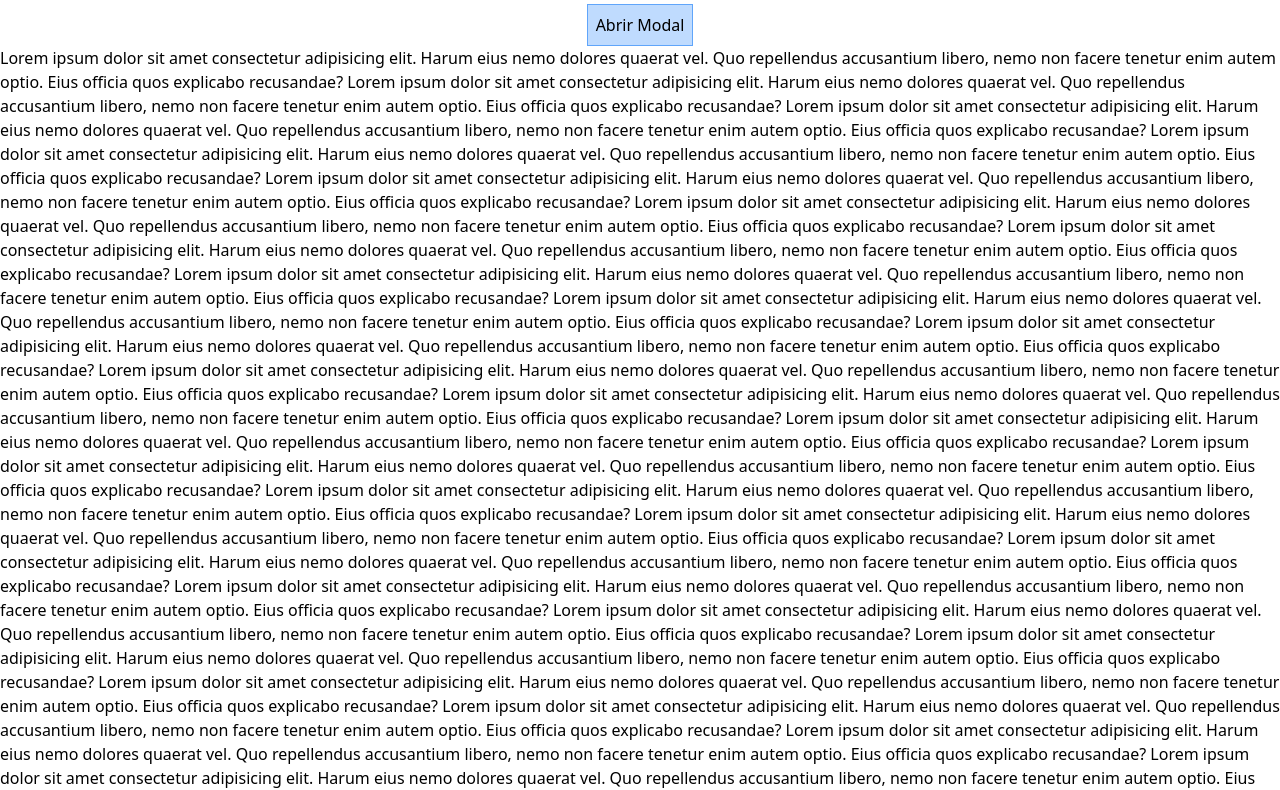
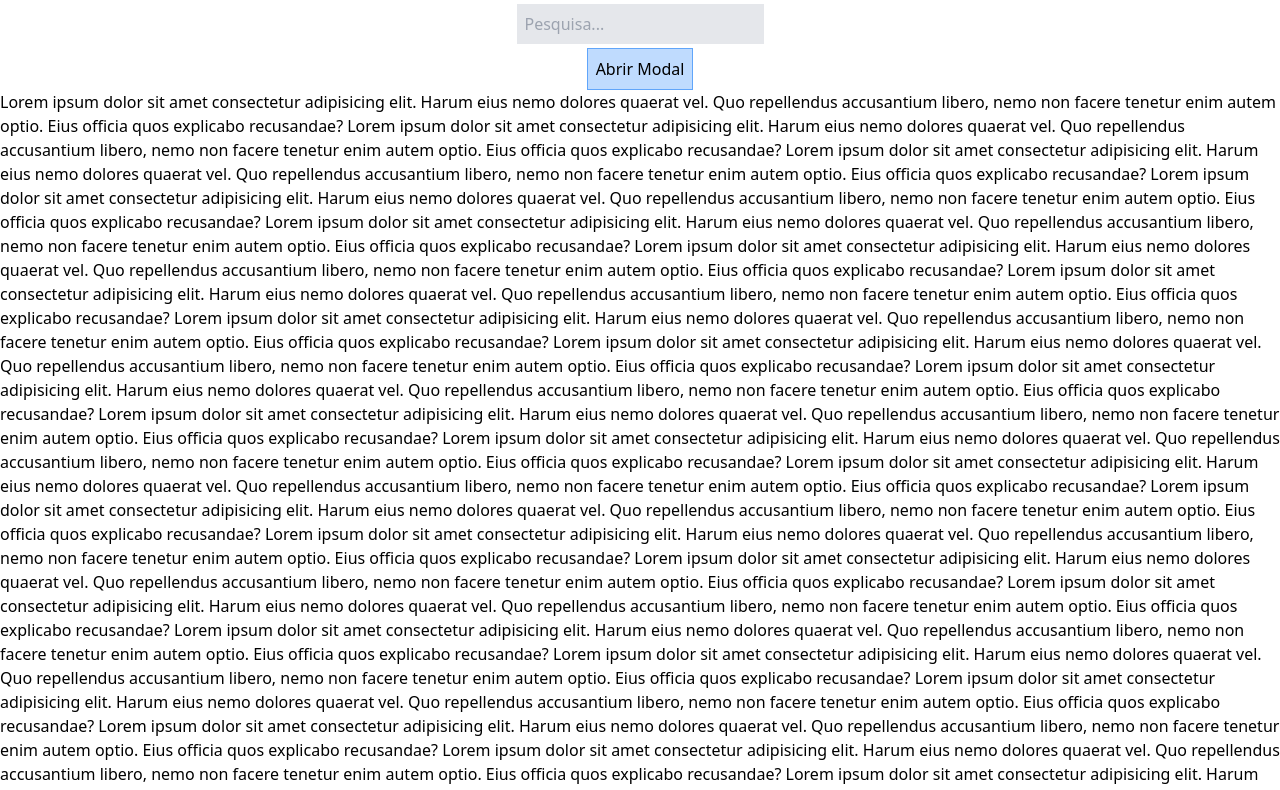
Before and after one commit to KingTimer12/components-tailwind, a React (Vite) app: page / in a window 1280 px wide. Shown: the top 790 px of the page. Built offline with nearby package versions, Linux system fonts and the light colour scheme.

Commit message:
feat: dropdown search

```diff
--- a/src/App.jsx
+++ b/src/App.jsx
@@ -1,8 +1,15 @@
+import DropdownSearch from "./components/dropdown"
 import Modal from "./components/modal"
 
 function App() {
   return (
     <main className="flex flex-col justify-center items-center ">
+    <DropdownSearch items={[
+      {value: 1, label: "Abacaxi"},
+      {value: 2, label: "Banana"},
+      {value: 3, label: "Avião"},
+      {value: 4, label: "Bola"},
+    ]} />
       <Modal>
         <Modal.Trigger className="p-2 bg-blue-200 border border-blue-400 hover:bg-blue-300 transition-colors duration-200 mt-1">
           Abrir Modal
--- /dev/null
+++ b/src/components/dropdown/index.jsx
@@ -0,0 +1,63 @@
+import { useEffect } from "react";
+import { useRef } from "react";
+import { useState } from "react";
+import { RemoveScroll } from "react-remove-scroll";
+
+const DropdownSearch = ({items}) => {
+  const [open, setOpen] = useState(false)
+  const [selected, setSelected] = useState({label: '', value: ''})
+  const [search, setSearch] = useState('')
+
+  const inputRef = useRef(null)
+  const divRef = useRef(null)
+
+  const handleClickOutside = (event) => {
+    if ((inputRef.current && !inputRef.current.contains(event.target)) && (divRef.current && !divRef.current.contains(event.target))) {
+      setOpen(false)
+    }
+  };
+
+  useEffect(() => {
+    document.addEventListener('mousedown', handleClickOutside);
+    return () => {
+      document.removeEventListener('mousedown', handleClickOutside);
+    };
+  }, []);
+
+  return (
+    <div className="mt-1">
+      <input
+        ref={inputRef}
+        onFocus={() => setOpen(true)}
+        className="p-2 bg-gray-200 cursor-pointer focus:cursor-text"
+        type="text"
+        placeholder="Pesquisa..."
+        value={selected.label}
+        onChange={(e) => {
+          setSearch(e.target.value.toLowerCase())
+          setSelected(e.target.value)
+        }}
+      />
+      <input
+        disabled
+        className="hidden"
+        type="text"
+        value={String(selected.value)}
+      />
+      {open && (
+        <RemoveScroll>
+          <div ref={divRef} className="fixed flex flex-col bg-white shadow-lg w-[12%] mt-1 max-h-[20%] overflow-y-auto">
+            {items.filter(f => String(f.label).toLowerCase().indexOf(search) > -1).map((item, idx) => (<p onClick={() => {
+              setSelected(item)
+              setOpen(false)
+              setSearch('')
+            }} key={idx} className="p-2 cursor-pointer hover:bg-gray-200">{item.label}</p>))}
+          </div>
+        </RemoveScroll>
+      )}
+    </div>
+  );
+}
+
+export { DropdownSearch }
+export default DropdownSearch;
```
